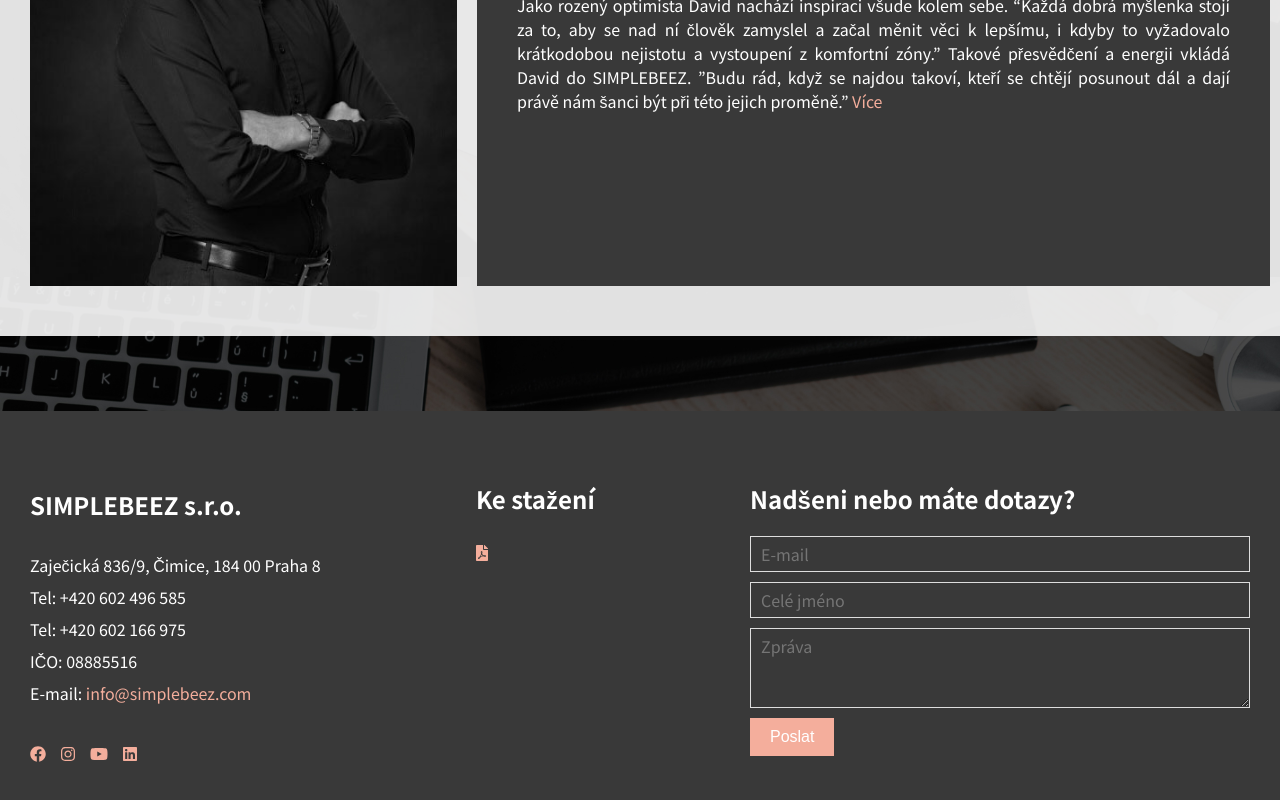
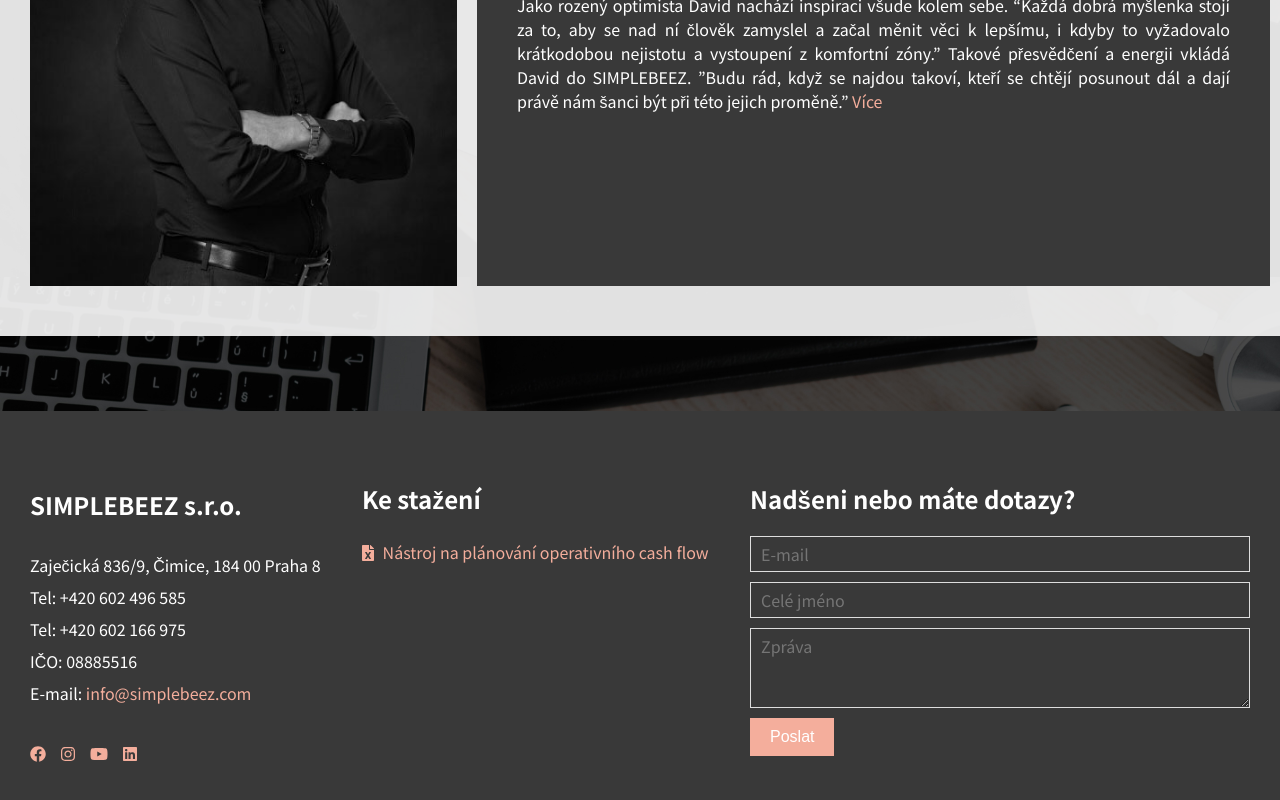
Before and after one commit to crdo/simplebeez, a Next.js app: page / in a window 1280 px wide. Shown: the part 7403-8203 px from the top of the page. Built offline with nearby package versions, Linux system fonts and the light colour scheme.

Commit message:
Vymena textu downloadu v paticce

```diff
--- a/components/footer.tsx
+++ b/components/footer.tsx
@@ -3,7 +3,7 @@ import { faFacebook } from '@fortawesome/free-brands-svg-icons'
 import { faInstagram } from '@fortawesome/free-brands-svg-icons'
 import { faYoutube } from '@fortawesome/free-brands-svg-icons'
 import { faLinkedin } from '@fortawesome/free-brands-svg-icons'
-import { faFilePdf } from '@fortawesome/free-solid-svg-icons'
+import { faFileExcel } from '@fortawesome/free-solid-svg-icons'
 
 import FileDownloadModal from './modal'
 import MailForm from './mail-form'
@@ -32,7 +32,7 @@ export default function Footer() {
                     <h2>Ke stažení</h2>
                     <div className="downloads">
                         <FileDownloadModal fileName="Cash flow planning soubor" filePath="/Privacy_Policy_ENG.pdf" >
-                            <FontAwesomeIcon icon={faFilePdf} />
+                            <FontAwesomeIcon icon={faFileExcel} /> Nástroj na plánování operativního cash flow
                         </FileDownloadModal>
                     </div>
                 </div>
```
